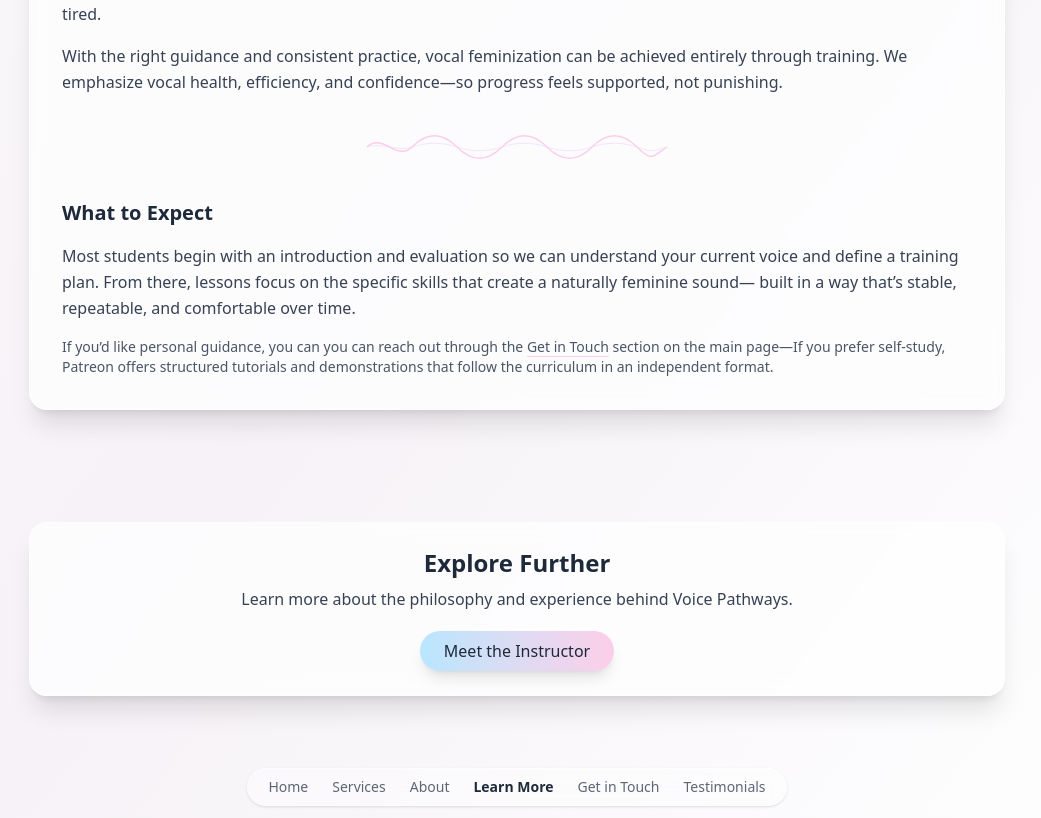
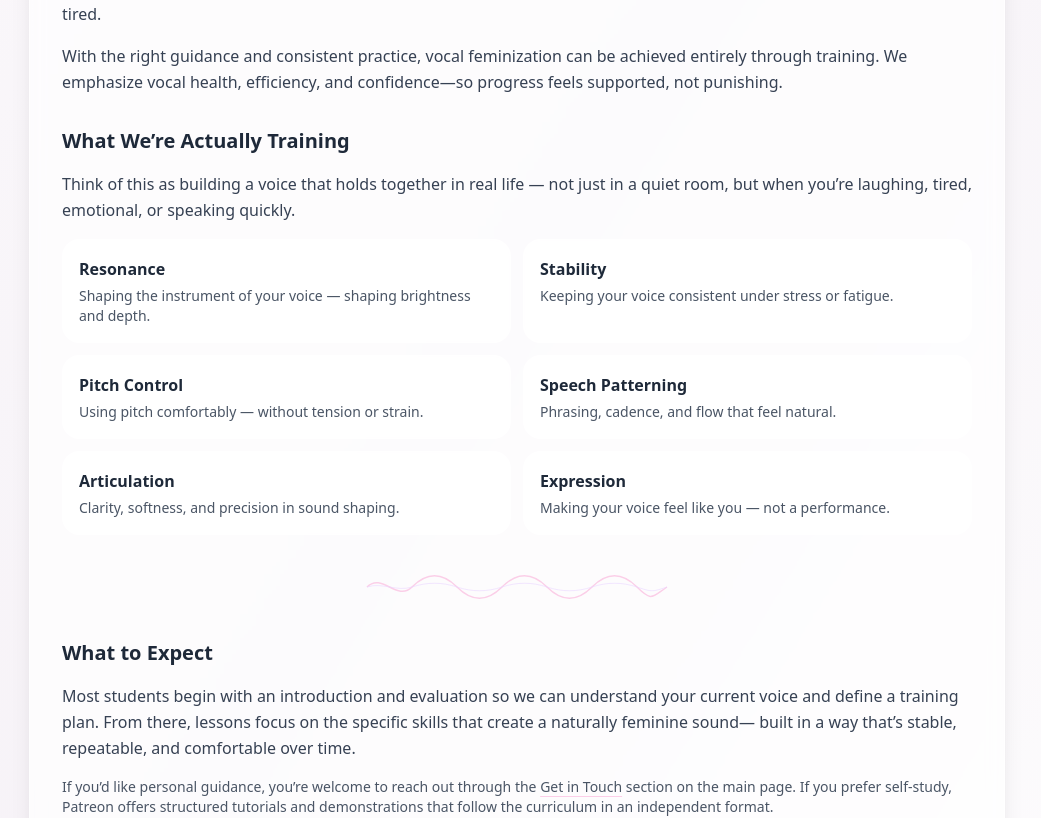
Before and after one commit to Aeriebella/Voice-Pathways, a Next.js app: page /learn/vocal-feminization in a window 1280 px wide. Shown: the part 740-1558 px from the top of the page, without its empty margins (123-1164 px from the left). Built offline with nearby package versions, Linux system fonts and the light colour scheme.

Commit message:
Update page.tsx

```diff
--- a/app/learn/vocal-feminization/page.tsx
+++ b/app/learn/vocal-feminization/page.tsx
@@ -84,7 +84,32 @@ export default function VocalFeminizationLearnPage() {
                 training. We emphasize vocal health, efficiency, and confidence—so progress feels supported, not punishing.
               </p>
             </div>
+<h3 className="mt-8 text-xl font-semibold">What We’re Actually Training</h3>
+<div className="mt-4 space-y-4 text-gray-700 leading-relaxed">
+  <p>
+    Think of this as building a voice that holds together in real life — not just in a quiet room, but when you’re
+    laughing, tired, emotional, or speaking quickly.
+  </p>
 
+  <div className="grid gap-3 sm:grid-cols-2">
+    {[
+      { t: 'Resonance', d: 'Shaping the instrument of your voice — shaping brightness and depth.' },
+      { t: 'Stability', d: 'Keeping your voice consistent under stress or fatigue.' },
+      { t: 'Pitch Control', d: 'Using pitch comfortably — without tension or strain.' },
+      { t: 'Speech Patterning', d: 'Phrasing, cadence, and flow that feel natural.' },
+      { t: 'Articulation', d: 'Clarity, softness, and precision in sound shaping.' },
+      { t: 'Expression', d: 'Making your voice feel like you — not a performance.' },
+    ].map((x) => (
+      <div
+        key={x.t}
+        className="rounded-2xl border border-white/60 bg-white/60 backdrop-blur p-4 transition duration-300 hover:-translate-y-0.5 hover:shadow-md"
+      >
+        <p className="font-semibold text-gray-800">{x.t}</p>
+        <p className="text-sm text-gray-600 mt-1">{x.d}</p>
+      </div>
+    ))}
+  </div>
+</div>
             {/* soundwave divider */}
             <div className="mt-8 flex justify-center">
               <svg
@@ -118,18 +143,18 @@ export default function VocalFeminizationLearnPage() {
               </p>
 
               <p className="text-sm text-gray-600">
-                If you’d like personal guidance, you can  you can reach out through the{' '}
+                If you’d like personal guidance, you’re welcome to reach out through the{' '}
                 <a href="/#apply" className="underline decoration-pink-200 underline-offset-4 hover:decoration-pink-300">
                   Get in Touch
                 </a>{' '}
-                section on the main page—If you prefer self-study, Patreon
-                offers structured tutorials and demonstrations that follow the curriculum in an independent format.
+                section on the main page. If you prefer self-study, Patreon offers structured tutorials and demonstrations that follow
+                the curriculum in an independent format.
               </p>
             </div>
           </div>
         </section>
 <section className="mt-16">
-  <div className="rounded-2xl shadow-xl backdrop-blur bg-white/70 border border-white/60 p-6 text-center">
+  <div className="rounded-2xl shadow-xl backdrop-blur bg-white/70 border border-white/60 p-6 text-center transition duration-300 hover:-translate-y-1 hover:shadow-2xl hover:bg-white/80">
     <h2 className="text-2xl font-semibold">Explore Further</h2>
     <p className="mt-2 text-gray-700 max-w-xl mx-auto">
       Learn more about the philosophy and experience behind Voice Pathways.
@@ -138,7 +163,7 @@ export default function VocalFeminizationLearnPage() {
     <div className="mt-5">
       <a
         href="/learn/meet-the-instructor"
-        className="inline-flex items-center justify-center rounded-full px-6 py-2 shadow-lg bg-gradient-to-r from-sky-200 to-pink-200 text-gray-800 hover:from-sky-300 hover:to-pink-300 transition active:scale-[0.98]"
+      className="inline-flex items-center justify-center rounded-full px-6 py-2 shadow-lg bg-gradient-to-r from-sky-200 to-pink-200 text-gray-800 hover:from-sky-300 hover:to-pink-300 transition duration-300 hover:shadow-xl hover:brightness-[1.03] active:scale-[0.98]"
       >
         Meet the Instructor
       </a>
@@ -165,7 +190,6 @@ export default function VocalFeminizationLearnPage() {
             </a>
           </nav>
           <div>© Voice Pathways</div>
-          {/* Explore Further */}
         </footer>
       </main>
     </div>
```
